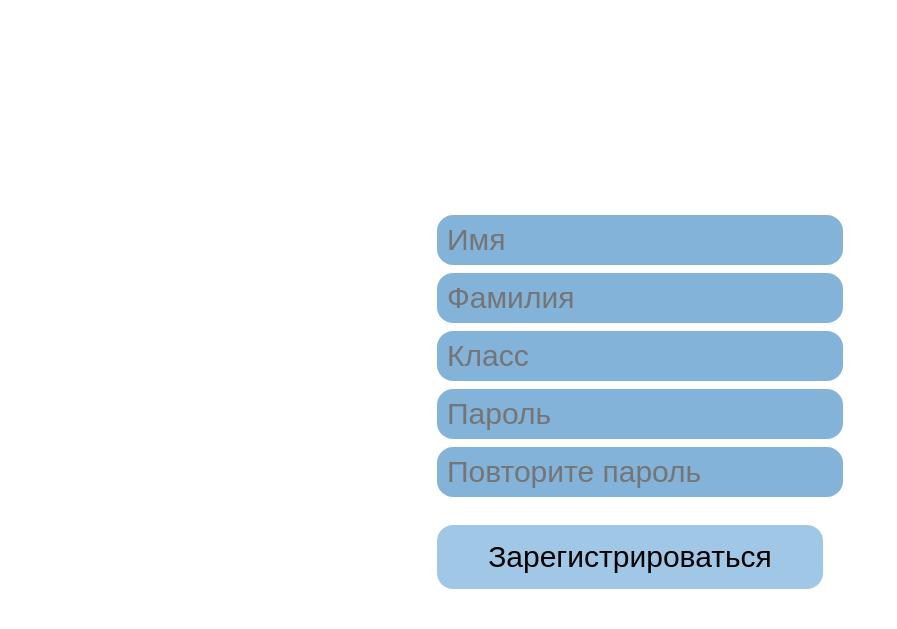
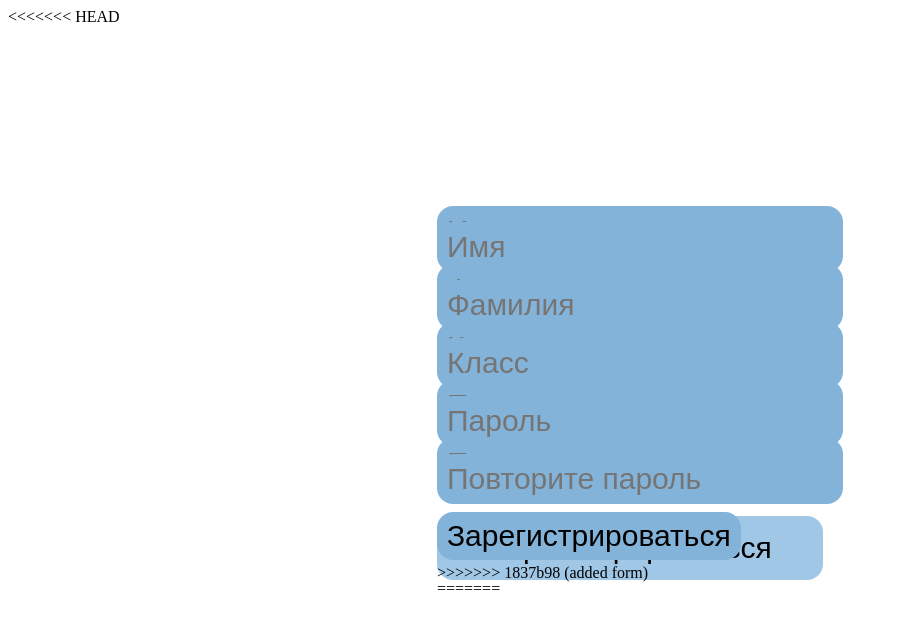
Before and after one commit to MrCrabs2000/project_engneer, a Flask app: template templates/register.html in a window 1280 px wide. Shown: the top 629 px of the page, without its empty margins (0-897 px from the left). Run offline with Flask 3, Linux system fonts and the light colour scheme; the template is opened without the code that fills it, so the values that code supplies are empty.

Commit message:
added form

```diff
--- a/templates/register.html
+++ b/templates/register.html
@@ -7,6 +7,7 @@
     <link rel="stylesheet" href="/static/css/style.css">
   </head>
   <body>
+<<<<<<< HEAD
     <div class="reg-div">
       <div class="inputs">
         <input type="text" id="username" placeholder="Имя">
@@ -18,6 +19,17 @@
 
       <button onclick="document.location='main'" class="reg-button">Зарегистрироваться</button>
 
+=======
+    <div class="reg-div" >
+      <form class="inputs" method="POST" action="/register">
+        <input type="text" name="username" placeholder="Имя">
+        <input type="text" name="usersurname" placeholder="Фамилия">
+        <input type="text" name="userclass" placeholder="Класс">
+        <input type="password" name="password" placeholder="Пароль">
+        <input type="password" name="confirm_password" placeholder="Повторите пароль">
+        <input type="submit" class="reg-button" value="Зарегистрироваться">
+      </form>
+>>>>>>> 1837b98 (added form)
     </div>
   </body>
 </html>
```
Also changed, not shown: templates/index.html (renamed from templates/ind.html).
